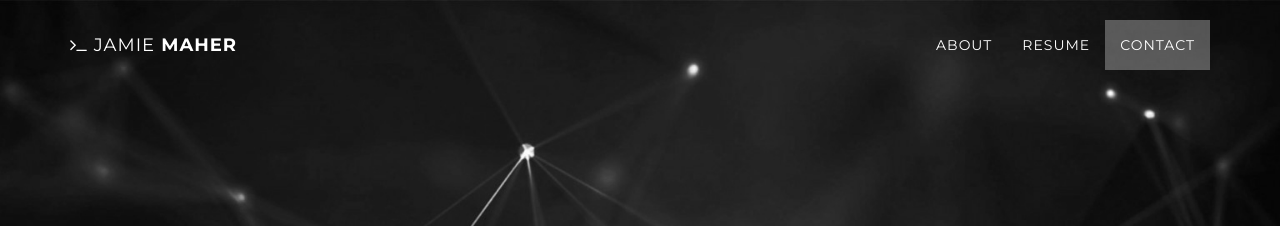
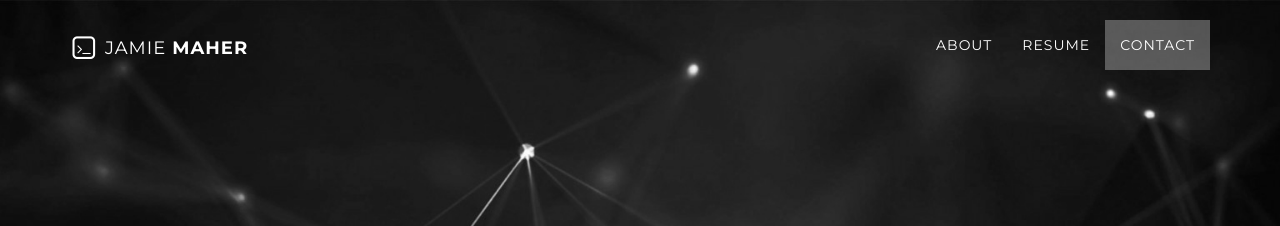
Before and after one commit to jem26/jem26.github.io, a Jekyll site: the page built from index.html, in a window 1280 px wide. Shown: the top 226 px of the page. Built offline with Jekyll 4.4.1, drawn with Linux system fonts in a browser that asks for light colours.

Commit message:
favicon edit

```diff
--- a/_includes/nav.html
+++ b/_includes/nav.html
@@ -6,7 +6,10 @@
                     <i class="fa fa-bars"></i>
                 </button>
                 <a class="navbar-brand page-scroll" href="#page-top">
-                    <i class="fa fa-terminal"></i>  <span class="light">Jamie</span> Maher
+                    <span class="fa-stack fa-lg" style="font-size:80%;-webkit-mask-image:-webkit-gradient(linear from(rgba(0,0,0,1)), to(rgba(0,0,0,0)))">
+  <i class="fa fa-square-o fa-stack-2x fa-inverse"></i>
+  <i class="fa fa-terminal fa-stack-1x"></i>
+</span>  <span class="light">Jamie</span> Maher
                 </a>
             </div>
 
```
Also changed, not shown: 1 other file.
